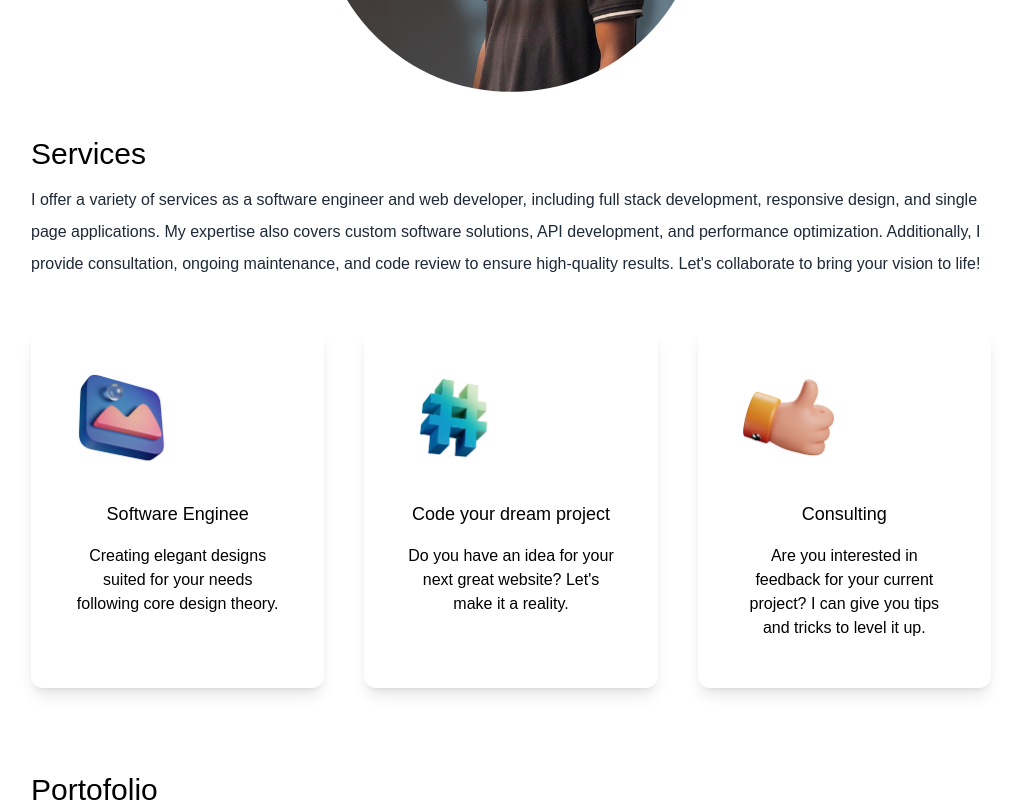
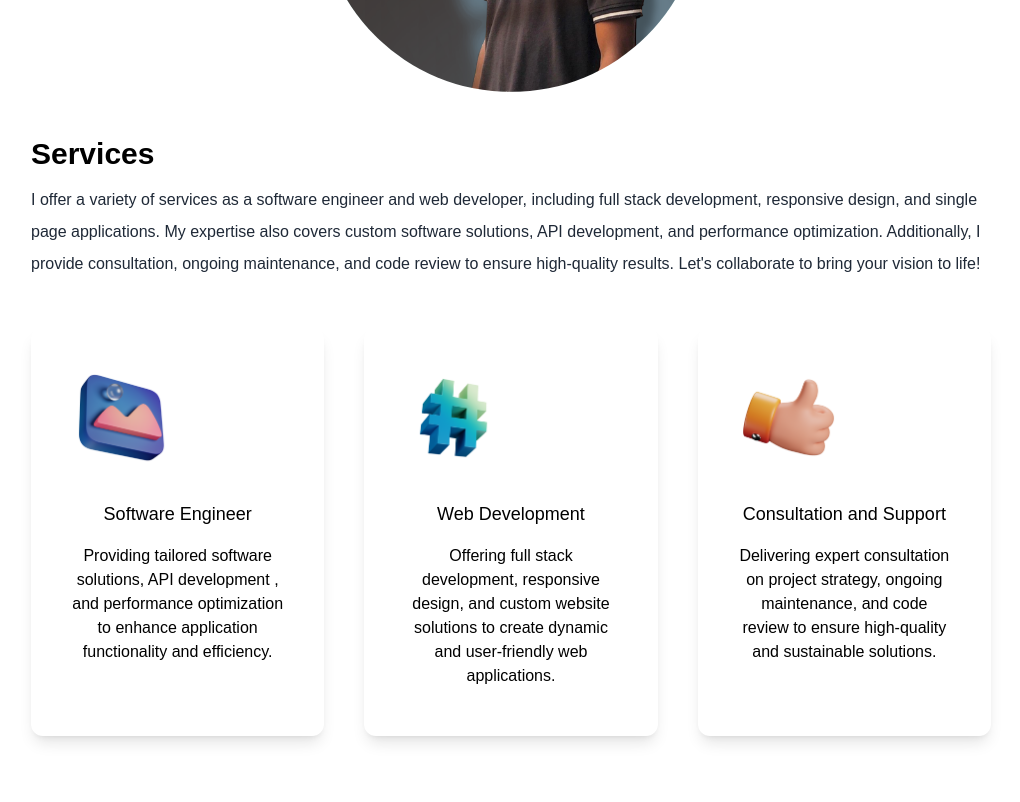
Before and after one commit to madhusankha90/myPortfolio, a Next.js app in the folder portfolio/: page / in a window 1280 px wide. Shown: the part 920-1722 px from the top of the page, without its empty margins (129-1149 px from the left). Built offline with nearby package versions, Linux system fonts and the light colour scheme.

Commit message:
Update index.js

```diff
--- a/portfolio/pages/index.js
+++ b/portfolio/pages/index.js
@@ -73,7 +73,7 @@ export default function Home() {
         </section>
         <section>
           <div>
-            <h3 className="text-3xl py-1 dark:text-white ">Services</h3>
+            <h3 className="text-3xl py-1 dark:text-white font-semibold">Services</h3>
             <p className="text-md py-2 leading-8 text-gray-800 dark:text-gray-200">
             I offer a variety of services as a software engineer and web developer,
              including full stack development, responsive design, and single page
@@ -88,30 +88,30 @@ export default function Home() {
             <div className="text-center shadow-lg p-10 rounded-xl my-10  dark:bg-white flex-1">
               <Image src={design} width={100} height={100} />
               <h3 className="text-lg font-medium pt-8 pb-2  ">
-                Software Enginee
+                Software Engineer
               </h3>
               <p className="py-2">
-                Creating elegant designs suited for your needs following core
-                design theory.
+              Providing tailored software solutions, API development
+              , and performance optimization to enhance application functionality and efficiency.
               </p>
 
             </div>
             <div className="text-center shadow-lg p-10 rounded-xl my-10 dark:bg-white flex-1">
               <Image src={code} width={100} height={100} />
               <h3 className="text-lg font-medium pt-8 pb-2 ">
-                Code your dream project
+              Web Development
               </h3>
               <p className="py-2">
-                Do you have an idea for your next great website? Let's make it a
-                reality.
+              Offering full stack development, responsive design, and custom website
+               solutions to create dynamic and user-friendly web applications.
               </p>
             </div>
             <div className="text-center shadow-lg p-10 rounded-xl my-10 dark:bg-white flex-1">
               <Image src={consulting} width={100} height={100} />
-              <h3 className="text-lg font-medium pt-8 pb-2 ">Consulting</h3>
+              <h3 className="text-lg font-medium pt-8 pb-2 ">Consultation and Support</h3>
               <p className="py-2">
-                Are you interested in feedback for your current project? I can
-                give you tips and tricks to level it up.
+              Delivering expert consultation on project strategy, ongoing maintenance,
+               and code review to ensure high-quality and sustainable solutions.
               </p>
 
             </div>
@@ -119,7 +119,7 @@ export default function Home() {
         </section>
         <section className="py-10">
           <div>
-            <h3 className="text-3xl py-1 dark:text-white ">Portofolio</h3>
+            <h3 className="text-3xl py-1 dark:text-white font-semibold">Projects</h3>
             <p className="text-md py-2 leading-8 text-gray-800 dark:text-gray-200">
               Since the beginning of my journey as a freelance designer and
               developer, I've done remote work for
```
